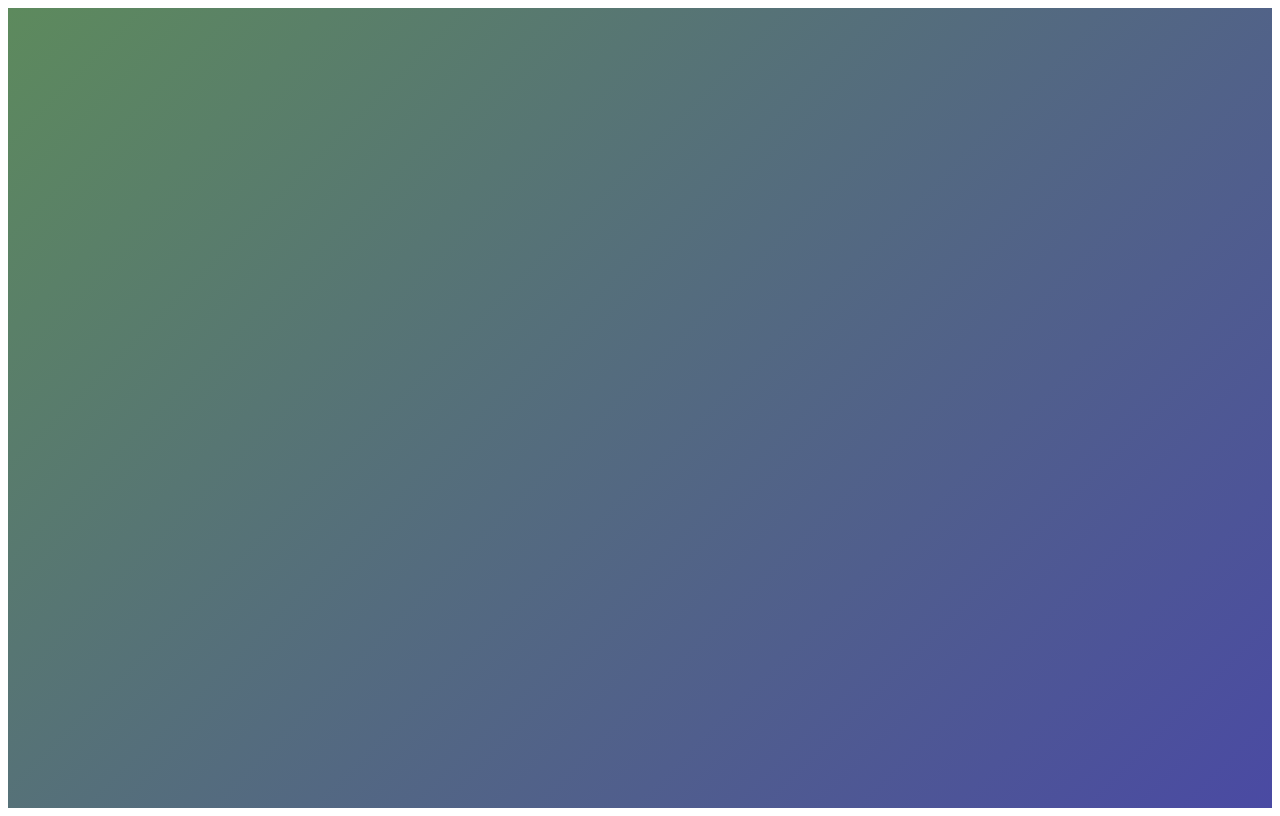
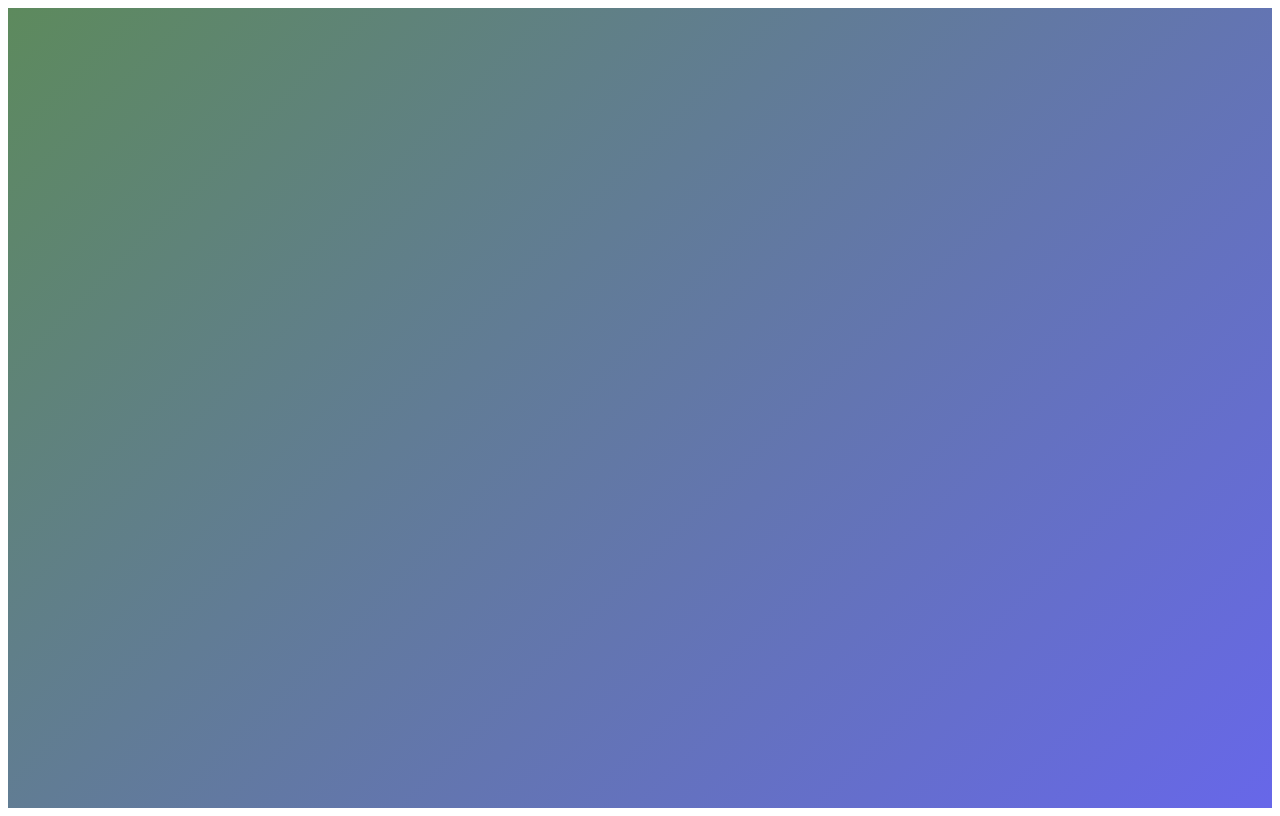
Before and after one commit to marshaweru/profile-card, a plain HTML site: page index.html in a window 1280 px wide. Drawn offline with Linux system fonts and the light colour scheme.

Commit message:
Change gradient background color

```diff
--- a/css/style.css
+++ b/css/style.css
@@ -8,7 +8,7 @@
 /*styling for container*/
 .container{
     min-height: 100vh;
-    background: linear-gradient(135deg, rgb(93, 138, 93), rgb(74, 74, 163));
+    background: linear-gradient(135deg, rgb(93, 138, 93), rgb(103, 103, 233));
     width: 100%;
     padding: 10px;
 }
```
